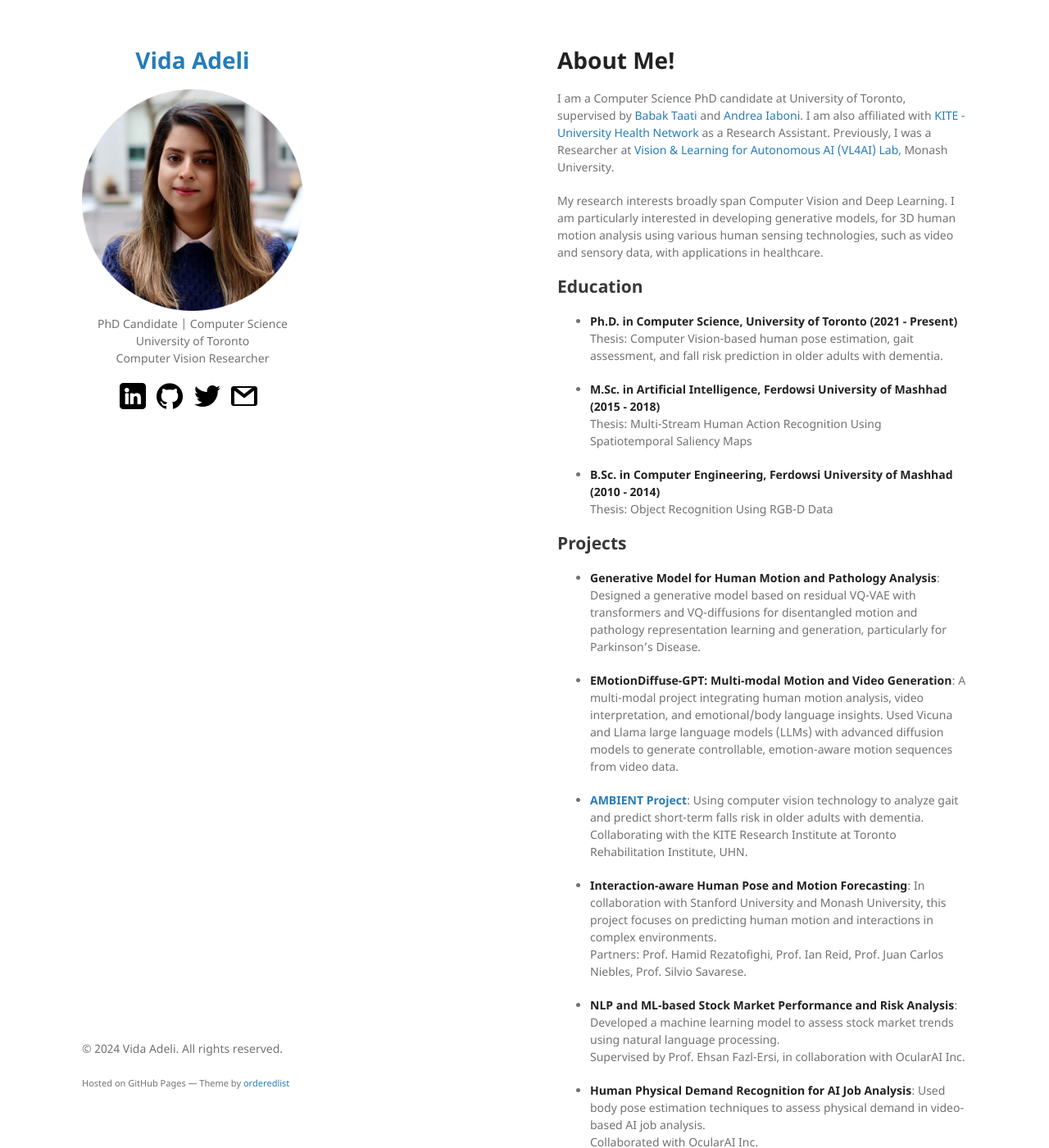
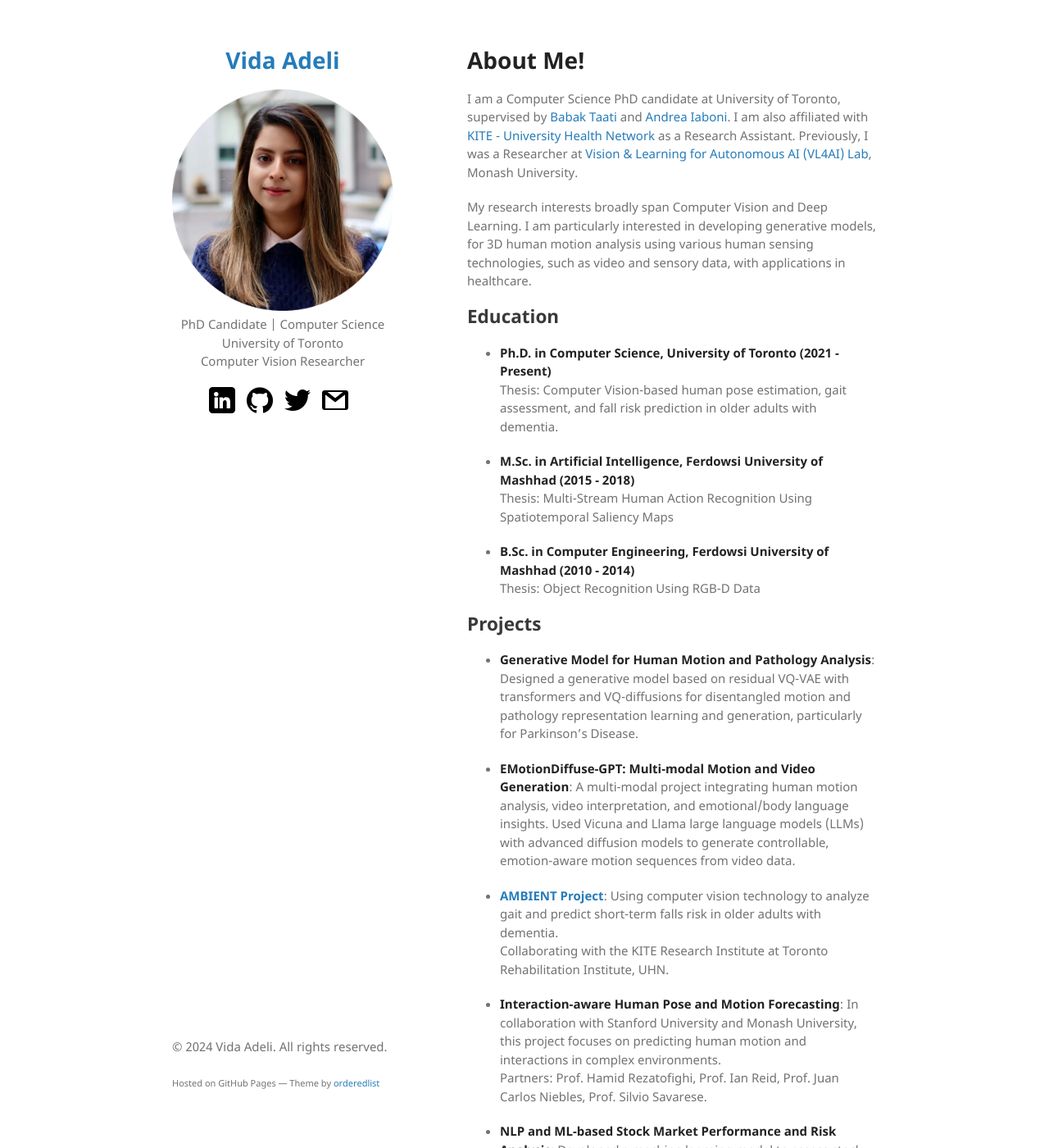
Before and after one commit to vadeli/vadeli.github.io, a Jekyll site: the page built from index.md, in a window 1280 px wide and 1400 px high. Shown: the whole window at 82% size. Built offline with Jekyll 4.4.1, drawn with Linux system fonts in a browser that asks for light colours; our own code applies the rules of GitHub Pages for plain Markdown files.

Commit message:
Update jekyll-theme-minimal.scss

```diff
--- a/_sass/jekyll-theme-minimal.scss
+++ b/_sass/jekyll-theme-minimal.scss
@@ -4,7 +4,7 @@
 body {
   background-color: #fff;
   padding:50px;
-  font: 14px/1.5 "Noto Sans", "Helvetica Neue", Helvetica, Arial, sans-serif;
+  font: 15px/1.5 "Noto Sans", "Helvetica Neue", Helvetica, Arial, sans-serif;
   color:#727272;
   font-weight:400;
 }
@@ -56,7 +56,7 @@
 }
 
 .wrapper {
-  width:1080px;
+  width:860px;
   margin:0 auto;
 }
 
```
